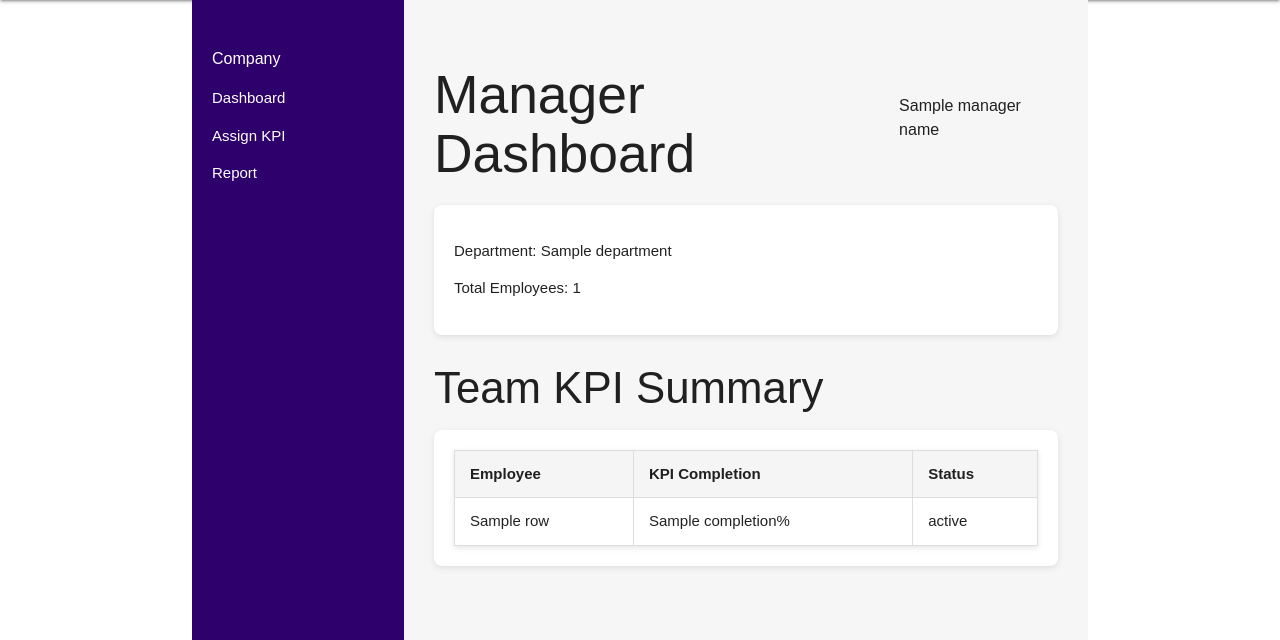
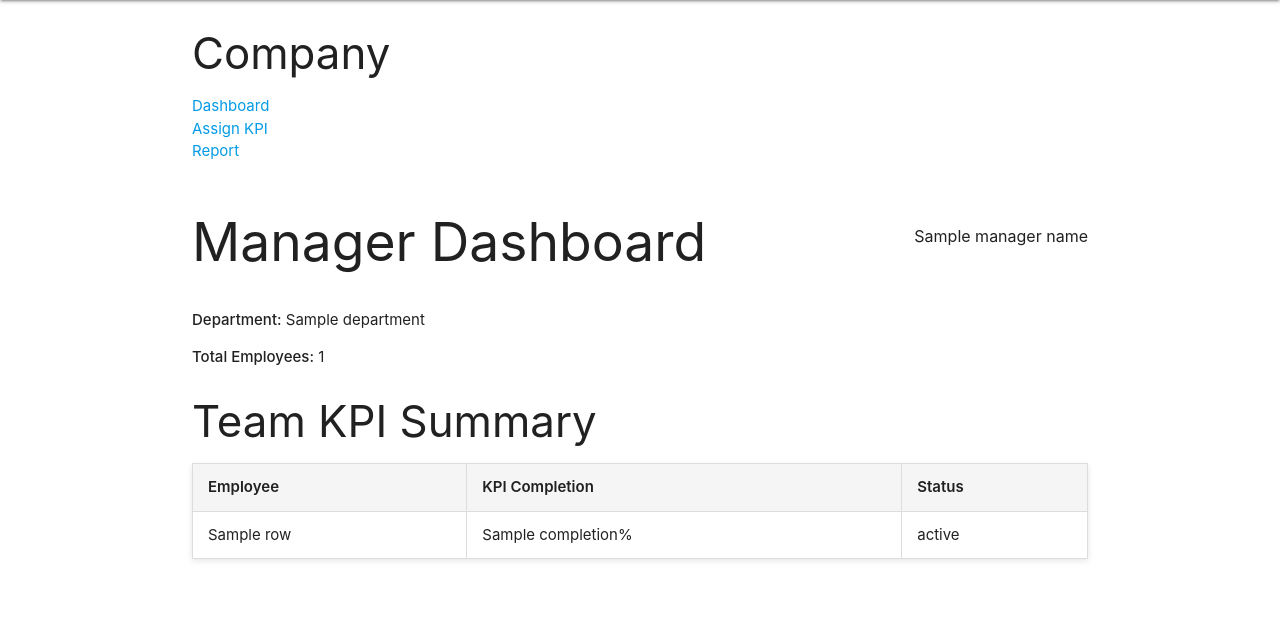
Before and after one commit to emanqarooni/KPI_Task_Management, a Django app: template kpi/main_app/templates/dashboards/manager_dashboard.html in a window 1280 px wide. Shown: the part 200-840 px from the top of the page. After the commit the page ends 761 px from the top, so only its background shows below. Run offline with Django 3.2, Linux system fonts and the light colour scheme; the template is opened without the code that fills it: most values are stand-ins (such as "Sample title", 1, 10 or a date in 2020).

Commit message:
editing employee dashboard

```diff
--- a/kpi/main_app/static/css/style.css
+++ b/kpi/main_app/static/css/style.css
@@ -1,32 +1,32 @@
-.dashboard-container {
+/* .dashboard-container {
   display: flex;
   min-height: 80vh;
   font-family: Arial, sans-serif;
-}
+} */
 
 /* Sidebar */
-.sidebar {
+/* .sidebar {
   width: 220px;
-  background-color: #2e006b;
+  background-color: #ce3f7f;
   color: white;
   padding: 20px;
-}
+} */
 
-.sidebar h3 {
+/* .sidebar h3 {
   font-size: 16px;
   margin-bottom: 20px;
-}
+} */
 
-.sidebar ul {
+/* .sidebar ul {
   list-style: none;
   padding: 0;
 }
 
 .sidebar ul li {
   margin: 15px 0;
-}
+} */
 
-.sidebar ul li a {
+/* .sidebar ul li a {
   color: white;
   text-decoration: none;
   font-size: 15px;
@@ -34,10 +34,10 @@
 
 .sidebar ul li a:hover {
   text-decoration: underline;
-}
+} */
 
 /* Main area */
-.dashboard-content {
+/* .dashboard-content {
   flex-grow: 1;
   background-color: #f6f6f6;
   padding: 30px;
@@ -49,9 +49,9 @@
   padding: 20px;
   box-shadow: 0 2px 6px rgba(0, 0, 0, 0.1);
   margin-bottom: 20px;
-}
+} */
 
-.kpi-grid {
+/* .kpi-grid {
   display: grid;
   grid-template-columns: repeat(auto-fit, minmax(250px, 1fr));
   gap: 20px;
@@ -63,7 +63,7 @@
   border-radius: 8px;
   text-align: center;
   box-shadow: 0 2px 5px rgba(0,0,0,0.1);
-}
+} */
 
 
 /* body {
--- a/kpi/main_app/views.py
+++ b/kpi/main_app/views.py
@@ -10,7 +10,7 @@ from django.contrib import messages
 from .decorators import RoleRequiredMixin, role_required
 from django.contrib.auth.models import User
 from django.db.models import Sum
-
+from datetime import date
 # Employee dashboard'
 @login_required
 def dashboard(request):
```
Also changed, not shown: kpi/main_app/templates/dashboards/employee_dashboard.html (+35 -16 lines).
